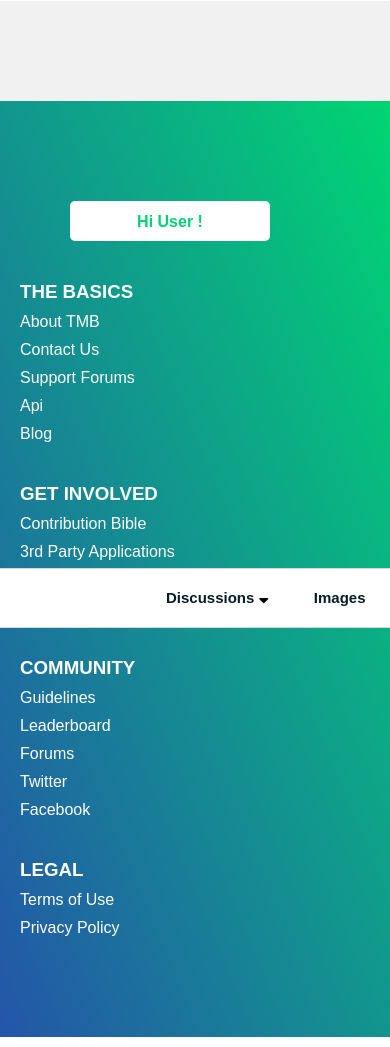
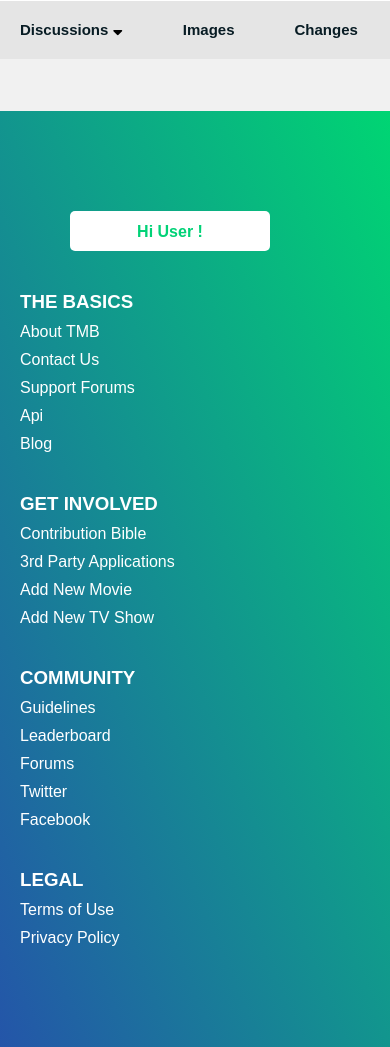
Before and after one commit to ThanhTung1235/TheMovie, a PHP site: page /Blade/People/Details.html in a window 390 px wide. Shown: the part 136-1183 px from the top of the page. Run offline with PHP 8.4, Linux system fonts and the light colour scheme; some libraries are stand-ins or nearby versions.

Commit message:
done people

```diff
--- a/Blade/People/Details.html
+++ b/Blade/People/Details.html
@@ -168,11 +168,64 @@
     </form>
 </header>
 <main class="person-details">
+    <div class="content_detail">
+        <div class="mobile_nav">
+            <ul class="shortcut_bar short_bar_mobile">
+                <li class="nav-item"><a class="nav-link" href="#" title="Discussions">Discussions</a>
+                    <i class="fas fa-sort-down "></i></li>
+                <li class="nav-item"><a class="nav-link" href="#" title="Images">Images</a></li>
+                <li class="nav-item"><a class="nav-link" href="#" title="Changes">Changes</a></li>
+                <li class="nav-item"><a class="nav-link" href="#" title="Report">Report</a></li>
+                <li class="nav-item"><a class="nav-link" href="#" title="Share">Share</a></li>
+                <li class="nav-item"><a class="nav-link" class="keyboard_s edit_page"
+                                        href="/person/1245-scarlett-johansson/edit?active_nav_item=primary_facts&amp;language=en-US"
+                                        title="Edit">Edit</a></li>
+            </ul>
+        </div>
+        <div id="person" class="container inner">
+            <!--<div class="detail-thumbnail">-->
+                <!--<div class="person-avatar">-->
+                    <!--<img class="img-fluid" src="../../Assets/Venom.jpg" alt="">-->
+                <!--</div>-->
+            <!--</div>-->
+            <!--<div class="detail">-->
+                <!--<div class="detail-info">-->
+                    <!--<h2 class="detail-title">Scarlett Johansson</h2>-->
+                    <!--<p class="annotation">Biography</p>-->
+                    <!--<p>Scarlett Johansson, born November 22, 1984, is an American actress, model and singer. She made-->
+                        <!--her film debut in North (1994) and was later nominated for the Independent Spirit Award for Best-->
+                        <!--Female Lead for her performance in Manny & Lo (1996), garnering further acclaim and prominence-->
+                        <!--with roles in The Horse Whisperer (1998) and Ghost World (2001). She shifted to adult roles with-->
+                        <!--her performances in Girl with a Pearl Earring (2003) and Sofia Coppola's Lost in Translation-->
+                        <!--(2003), for which she won a BAFTA award for Best Actress in a Leading Role; both films earned-->
+                        <!--her Golden Globe Award nominations as well…</p>-->
+                    <!--<p class="btn-more"><i class="fas fa-chevron-down"></i></p>-->
+                <!--</div>-->
+            <!--</div>-->
+        </div>
+        <div class="shortcut_nav d-hidden-m">
+            <div class="inner container">
+                <div class="detail-thumbnail"></div>
+                <div class="detail">
+                    <ul class="shortcut_bar">
+                        <li class="nav-item"><a class="nav-link" href="#" title="Discussions">Discussions</a> <i
+                                class="fas fa-sort-down"></i></li>
+                        <li class="nav-item"><a class="nav-link" href="#" title="Images">Images</a></li>
+                        <li class="nav-item"><a class="nav-link" href="#" title="Changes">Changes</a></li>
+                        <li class="nav-item"><a class="nav-link" href="#" title="Report">Report</a></li>
+                        <li class="nav-item"><a class="nav-link" href="#" title="Share">Share</a></li>
+                        <li class="nav-item"><a class="nav-link" class="keyboard_s edit_page"
+                                                href="/person/1245-scarlett-johansson/edit?active_nav_item=primary_facts&amp;language=en-US"
+                                                title="Edit">Edit</a></li>
+                    </ul>
+                </div>
+            </div>
 
-    <div class="inner">
-        <div class="container d-flex">
-            <div id="thumbnail_person" class="detail-thumbnail">
-                <!--<img class="img-fluid" src="../../Assets/Venom.jpg" alt="">-->
+        </div>
+    </div>
+    <div id="personal_info" class="personal_info">
+        <!--<div class="container">-->
+            <!--<div class="person-info">-->
                 <!--<h2 class="detail-item">Person Info</h2>-->
                 <!--<ul class="detail-item">-->
                     <!--<li class="item-d"><b>Known For</b></li>-->
@@ -196,55 +249,18 @@
                 <!--</ul>-->
                 <!--<ul class="detail-item">-->
                     <!--<li class="item-d"><b>Official Site</b></li>-->
-                <!--<li class="item-d"> - </li>-->
+                    <!--<li class="item-d"> -</li>-->
                 <!--</ul>-->
                 <!--<ul class="detail-item">-->
                     <!--<li class="item-d"><b>Also Known As</b></li>-->
-                <!--<li class="item-d"> Scarlett Johanssen </li>-->
-                <!--<li class="item-d"> Scarlett Johanssen </li>-->
-                <!--<li class="item-d"> Scarlett Johanssen </li>-->
-                <!--<li class="item-d"> Scarlett Johanssen </li>-->
+                    <!--<li class="item-d"> Scarlett Johanssen</li>-->
+                    <!--<li class="item-d"> Scarlett Johanssen</li>-->
+                    <!--<li class="item-d"> Scarlett Johanssen</li>-->
+                    <!--<li class="item-d"> Scarlett Johanssen</li>-->
                 <!--</ul>-->
+            <!--</div>-->
+        <!--</div>-->
     </div>
-            <div id="content_detail" class="detail">
-                <!--<h2 class="detail-title">Scarlett Johansson</h2>-->
-                <!--<div class="detail-info">-->
-                <!--<p>Biography</p>-->
-                <!--<p>Scarlett Johansson, born November 22, 1984, is an American actress, model and singer. She made-->
-                <!--her film debut in North (1994) and was later nominated for the Independent Spirit Award for Best-->
-                <!--Female Lead for her performance in Manny & Lo (1996), garnering further acclaim and prominence-->
-                <!--with roles in The Horse Whisperer (1998) and Ghost World (2001). She shifted to adult roles with-->
-                <!--her performances in Girl with a Pearl Earring (2003) and Sofia Coppola's Lost in Translation-->
-                <!--(2003), for which she won a BAFTA award for Best Actress in a Leading Role; both films earned-->
-                <!--her Golden Globe Award nominations as well…</p>-->
-                <!--<p class="btn-more"><i class="fas fa-chevron-down"></i></p>-->
-                <!--</div>-->
-
-            </div>
-            <div class="shortcut_nav">
-                <div class="inner container">
-                    <div class="detail-thumbnail"></div>
-                    <div class="detail">
-                        <ul class="shortcut_bar">
-                            <li class="nav-item"><a class="nav-link" href="#" title="Discussions">Discussions</a> <i
-                                    class="fas fa-sort-down"></i></li>
-                            <li class="nav-item"><a class="nav-link" href="#" title="Images">Images</a></li>
-                            <li class="nav-item"><a class="nav-link" href="#" title="Changes">Changes</a></li>
-                            <li class="nav-item"><a class="nav-link" href="#" title="Report">Report</a></li>
-                            <li class="nav-item"><a class="nav-link" href="#" title="Share">Share</a></li>
-                            <li class="nav-item"><a class="nav-link" class="keyboard_s edit_page"
-                                                    href="/person/1245-scarlett-johansson/edit?active_nav_item=primary_facts&amp;language=en-US"
-                                                    title="Edit">Edit</a></li>
-                        </ul>
-                    </div>
-                </div>
-
-            </div>
-
-        </div>
-
-    </div>
-
 
 
 </main>
--- a/Css/style.css
+++ b/Css/style.css
@@ -668,12 +654,10 @@ footer {
 
 .detail {
     width: 70%;
-    position: relative;
 }
 
 .detail-thumbnail {
     width: 30%;
-    z-index: 2;
 }
 
 .shortcut_nav {
@@ -684,7 +668,7 @@ footer {
     left: 0;
     border-top: 1px solid #D7D7D7;
     border-bottom: 1px solid #D7D7D7;
-    bottom: 80px;
+    bottom: 50px;
     height: 60px;
     overflow: hidden;
 }
@@ -702,7 +686,9 @@ footer {
     padding: 0;
     margin-right: 45px;
 }
-
+.detail-thumbnail{
+    z-index: 2;
+}
 .shortcut_bar .nav-link {
     color: #081c24;
     text-transform: capitalize;
@@ -713,6 +699,25 @@ footer {
 .item-d{
     margin-top: 8px;
 }
+.content_detail{
+    position: relative;
+}
+.short_bar_mobile{
+    background: #E5E5E5;
+    margin-left: 0;
+}
+
+.short_bar_mobile .nav-item{
+    padding-top: 0;
+    margin-right: 60px;
+}
+.mobile_nav{
+    text-align: center;
+    display: none;
+    height: 60px;
+    overflow: hidden;
+}
+
 /**/
 @media only screen and (max-width: 1024px) {
     .movie-card {
@@ -780,13 +789,47 @@ footer {
     .d-hidden {
         display: none;
     }
-
-
+    .detail{
+        width: 100%;
+    }
+    .detail-thumbnail{
+        width: 100%;
+    }
+    .inner{
+        display: block;
+    }
+    .person-avatar{
+        width: 250px;
+        height: 300px;
+        overflow: hidden;
+        margin: auto;
+    }
+    .detail-title{
+        text-align: center;
+        padding-left: 0;
+    }
+    .detail-info{
+        padding-left: 0;
+    }
+    .mobile_nav{
+        display: block;
+    }
+    .person-details{
+        padding-top: 0;
+    }
+    .person-card {
+        width: 30%;
+        height: 22%;
+    }
 }
 
 @media only screen and (max-width: 640px) {
     .movie-card {
         width: 45%;
+    }
+    .person-card {
+        width: 45%;
+        height: 22%;
     }
 }
 
```
Also changed, not shown: other parts of Css/style.css (+26 -21 lines), Js/People/details.js (+25 -10 lines). Lines whose indentation alone changed are shown as unchanged.
